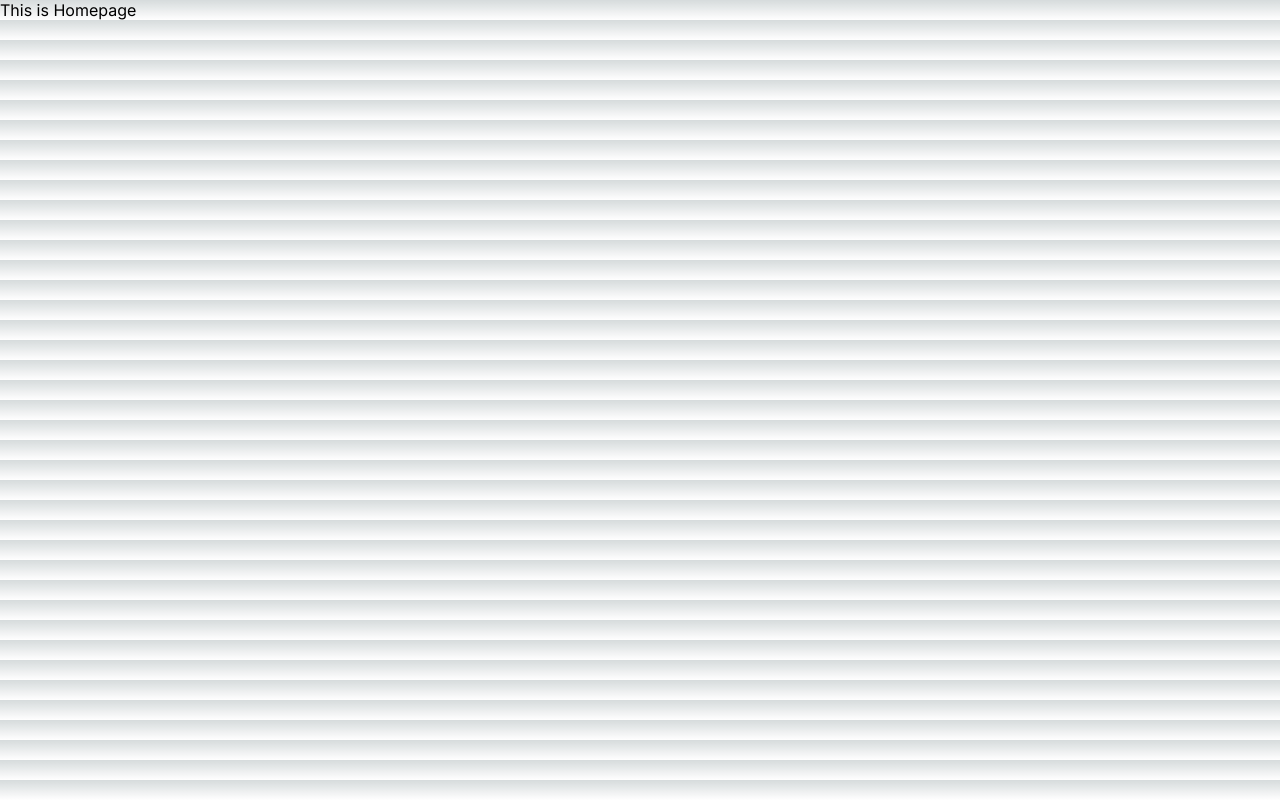
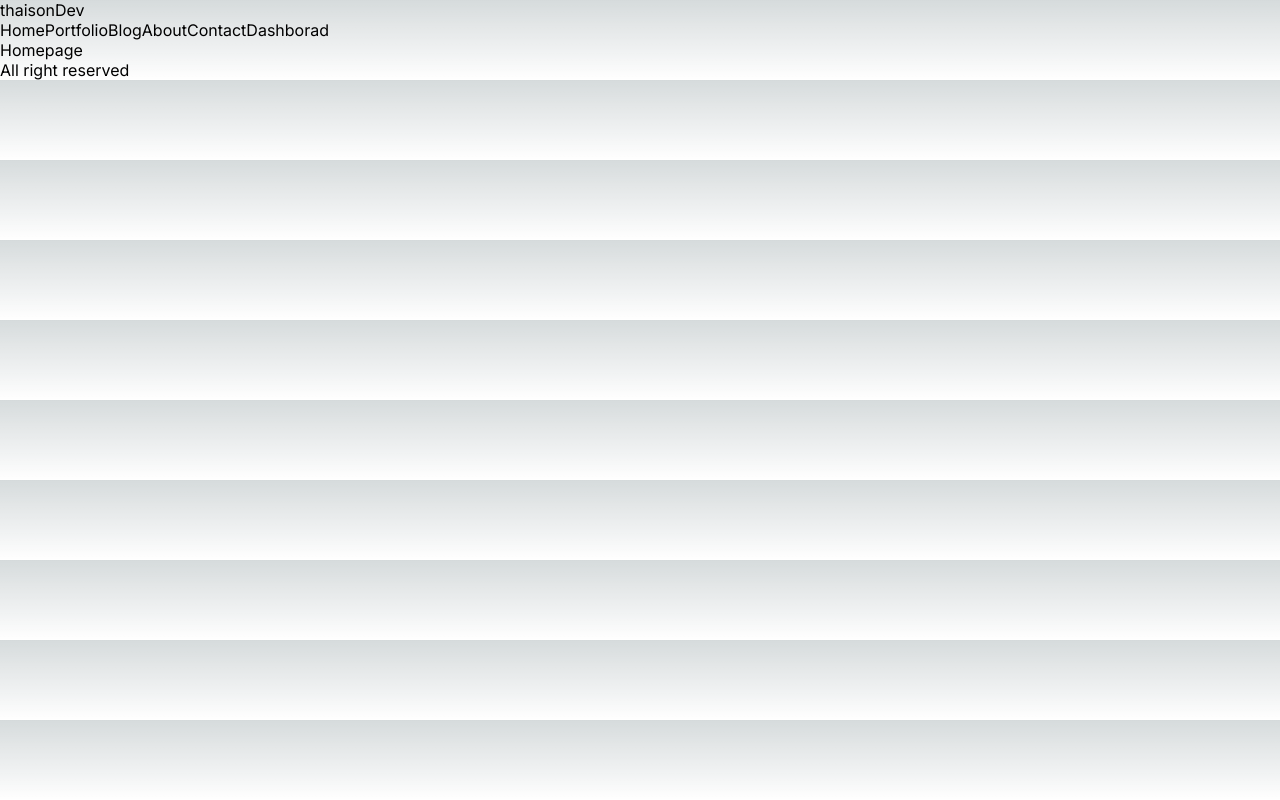
Before and after one commit to ThaiSon91/react-blog-nextjs, a Next.js app: page / in a window 1280 px wide. Built offline with nearby package versions, Linux system fonts and the light colour scheme.

Commit message:
Nextjs layouts and components

```diff
--- a/src/app/layout.js
+++ b/src/app/layout.js
@@ -1,17 +1,23 @@
-import './globals.css'
-import { Inter } from 'next/font/google'
+import "./globals.css";
+import { Inter, Roboto, Poppins } from "next/font/google";
+import Navbar from "@/components/navbar/Navbar";
+import Footer from "@/components/footer/Footer";
 
-const inter = Inter({ subsets: ['latin'] })
+const inter = Inter({ subsets: ["latin"] });
 
 export const metadata = {
-  title: 'Create Next App',
-  description: 'Generated by create next app',
-}
+  title: "Create Next App",
+  description: "Generated by create next app",
+};
 
 export default function RootLayout({ children }) {
   return (
     <html lang="en">
-      <body className={inter.className}>{children}</body>
+      <body className={inter.className}>
+        <Navbar />
+        {children}
+        <Footer />
+      </body>
     </html>
-  )
+  );
 }
--- a/src/app/page.jsx
+++ b/src/app/page.jsx
@@ -2,5 +2,5 @@
 import styles from "./page.module.css";
 
 export default function Home() {
-  return <div>This is Homepage</div>;
+  return <div>Homepage</div>;
 }
--- /dev/null
+++ b/src/components/footer/Footer.jsx
@@ -0,0 +1,7 @@
+import React from "react";
+
+const Footer = () => {
+  return <div>All right reserved</div>;
+};
+
+export default Footer;
--- /dev/null
+++ b/src/components/navbar/Navbar.jsx
@@ -0,0 +1,52 @@
+import React from "react";
+import Link from "next/link";
+
+const links = [
+  {
+    id: 1,
+    title: "Home",
+    url: "/",
+  },
+  {
+    id: 2,
+    title: "Portfolio",
+    url: "/portfolio",
+  },
+  {
+    id: 3,
+    title: "Blog",
+    url: "/blog",
+  },
+  {
+    id: 4,
+    title: "About",
+    url: "/about",
+  },
+  {
+    id: 5,
+    title: "Contact",
+    url: "/contact",
+  },
+  {
+    id: 4,
+    title: "Dashborad",
+    url: "/dashboard",
+  },
+];
+
+const Navbar = () => {
+  return (
+    <div>
+      <Link href="/">thaisonDev</Link>
+      <div>
+        {links.map((link) => (
+          <Link key={link.id} href={link.url}>
+            {link.title}
+          </Link>
+        ))}
+      </div>
+    </div>
+  );
+};
+
+export default Navbar;
```
Also changed, not shown: src/app/blog/[id]/page.jsx (added, +7 -0 lines), src/app/contact/error.jsx (added, +7 -0 lines), src/app/contact/loading.jsx (added, +7 -0 lines), src/app/dashboard/users/page.jsx (added, +7 -0 lines), src/app/portfolio/[category]/page.jsx (added, +7 -0 lines).
